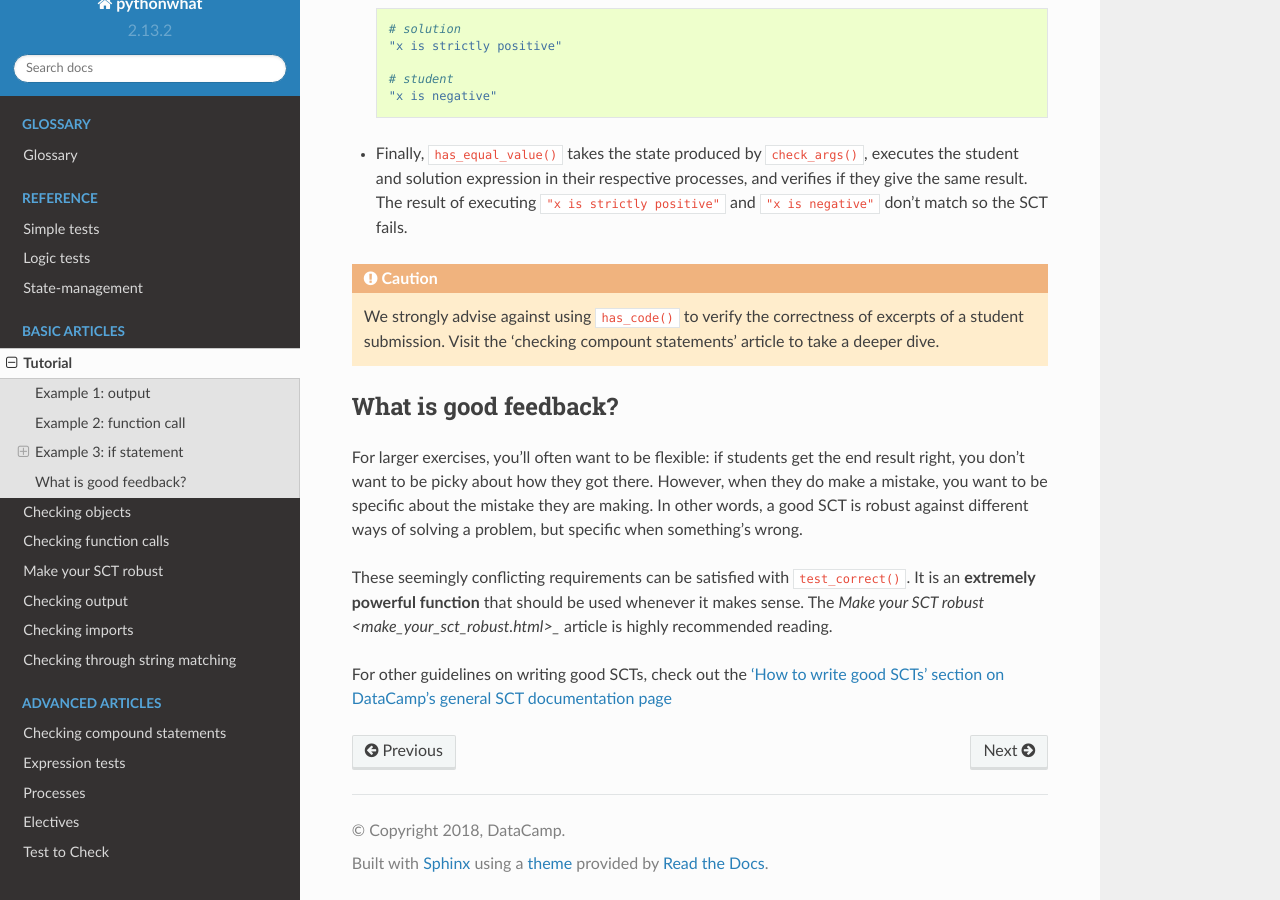
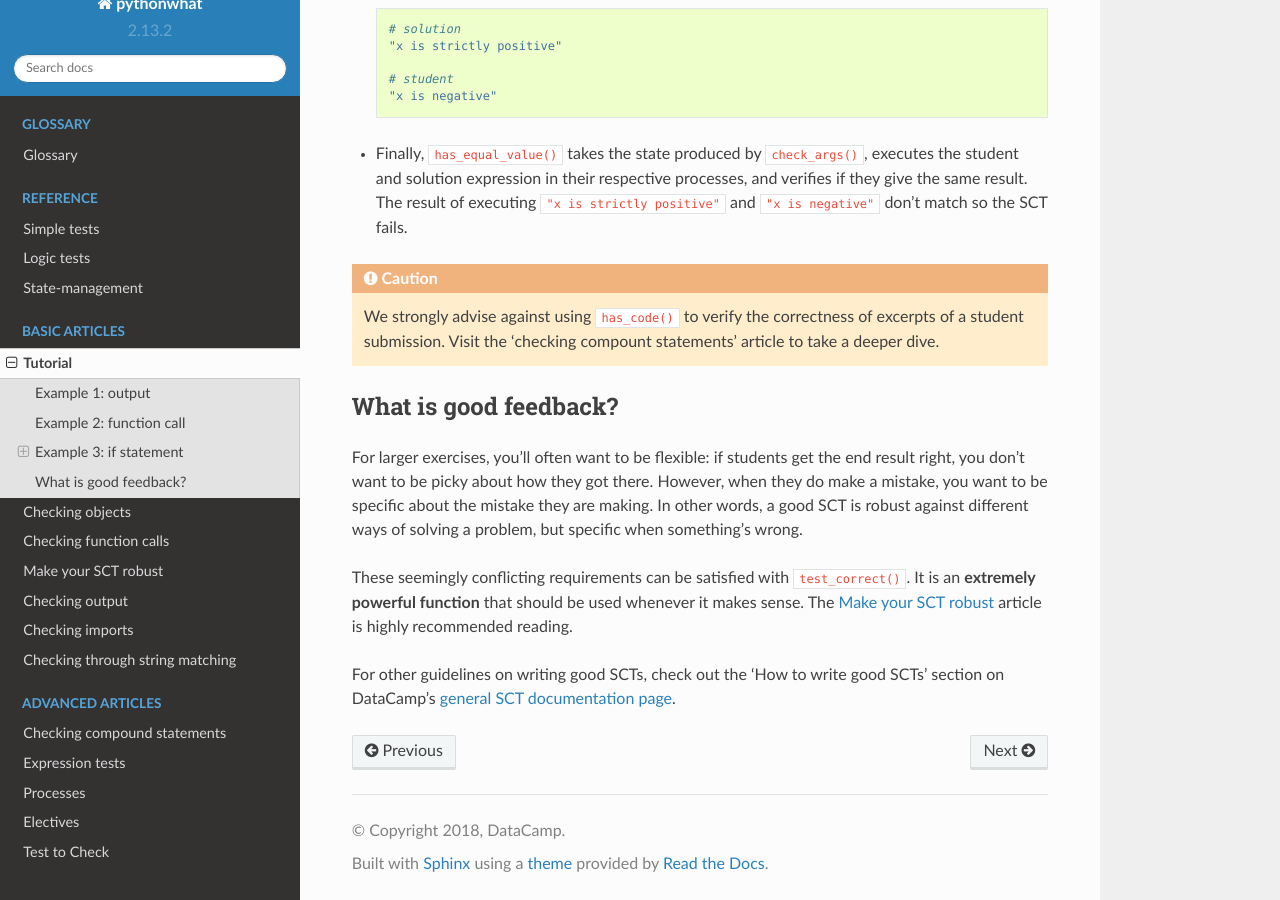
Before and after one commit to datacamp/pythonwhat, a Sphinx documentation site: the page built from docs/articles/tutorial.rst, in a window 1280 px wide and 900 px high, scrolled down 4305 px. Built offline with Sphinx 7.4.7 and the Read the Docs theme 2.0.0, drawn with Linux system fonts in a browser that asks for light colours.

Commit message:
fix links in docs

```diff
--- a/docs/articles/tutorial.rst
+++ b/docs/articles/tutorial.rst
@@ -225,6 +225,6 @@ For larger exercises, you'll often want to be flexible: if students get the end
 However, when they do make a mistake, you want to be specific about the mistake they are making. In other words, a good SCT is robust against different ways of solving a problem, but specific when something's wrong.
 
 These seemingly conflicting requirements can be satisfied with ``test_correct()``. It is an **extremely powerful function** that should be used whenever it makes sense.
-The `Make your SCT robust <make_your_sct_robust.html>_` article is highly recommended reading.
+The `Make your SCT robust <make_your_sct_robust.html>`_ article is highly recommended reading.
 
-For other guidelines on writing good SCTs, check out the `'How to write good SCTs' section on DataCamp's general SCT documentation page <https://authoring.datacamp.com/courses/exercises/technical-details/sct.html>`_
+For other guidelines on writing good SCTs, check out the 'How to write good SCTs' section on DataCamp's `general SCT documentation page <https://authoring.datacamp.com/courses/exercises/technical-details/sct.html>`_.
```
